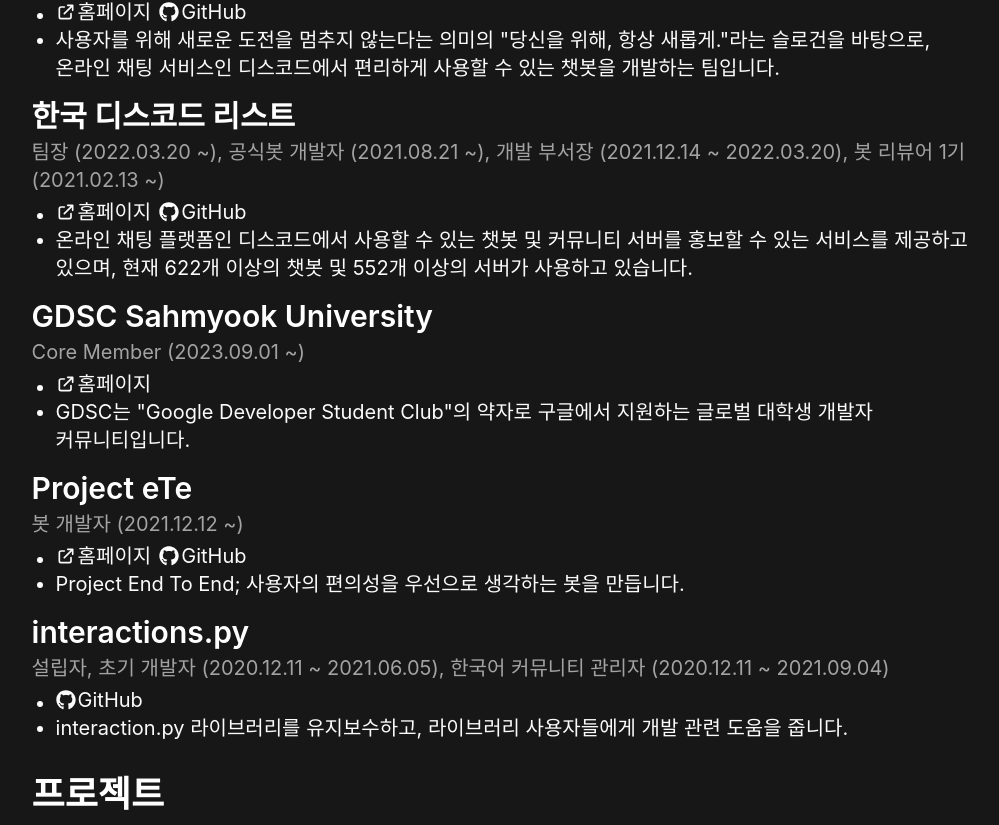
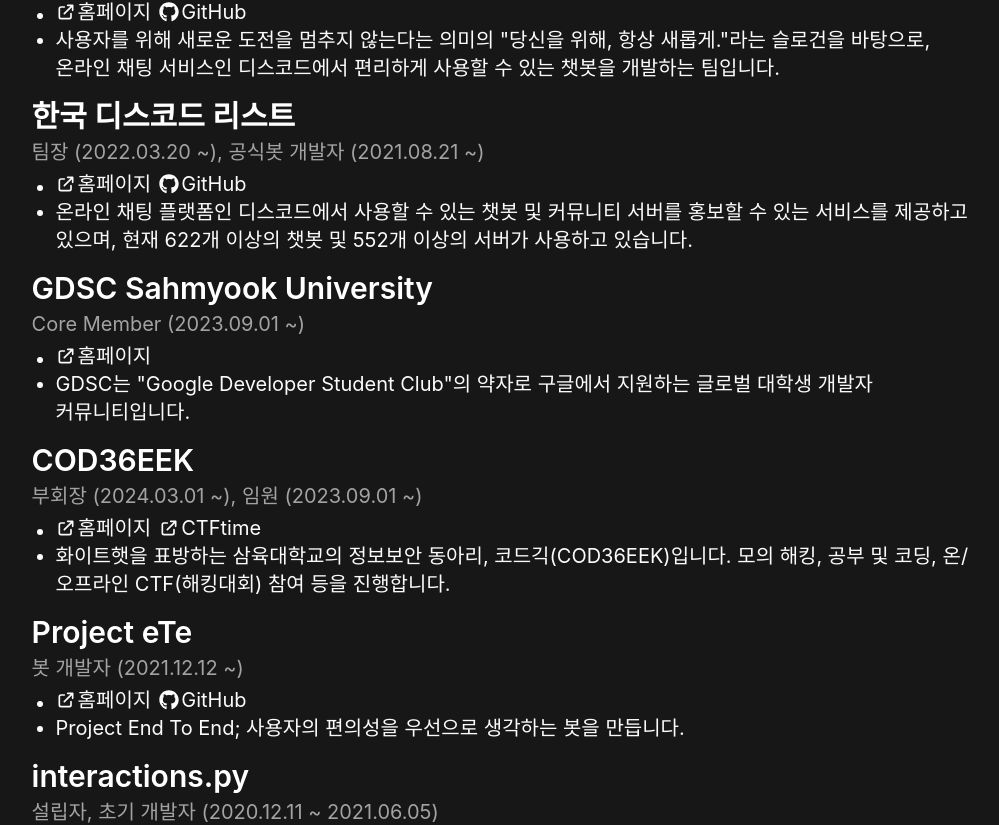
Before and after one commit to eunwoo1104/portfolio, a React (Create React App) app: page / in a window 1280 px wide. Shown: the part 1990-2815 px from the top of the page, without its empty margins (122-1121 px from the left). Built offline with nearby package versions, Linux system fonts and the light colour scheme; a web font is replaced by a local one.

Commit message:
feat: add cod36eek and update resume

```diff
--- a/src/components/Resume.tsx
+++ b/src/components/Resume.tsx
@@ -66,7 +66,7 @@
       },
     ],
     position:
-      "팀장 (2022.03.20 ~), 공식봇 개발자 (2021.08.21 ~), 개발 부서장 (2021.12.14 ~ 2022.03.20), 봇 리뷰어 1기 (2021.02.13 ~)",
+      "팀장 (2022.03.20 ~), 공식봇 개발자 (2021.08.21 ~)",
     description: `온라인 채팅 플랫폼인 디스코드에서 사용할 수 있는 챗봇 및 커뮤니티 서버를 홍보할 수 있는 서비스를 제공하고 있으며, 현재 622개 이상의 챗봇 및 552개 이상의 서버가 사용하고 있습니다.`,
   },
   {
@@ -80,6 +80,23 @@
     ],
     position: "Core Member (2023.09.01 ~)",
     description: `GDSC는 "Google Developer Student Club"의 약자로 구글에서 지원하는 글로벌 대학생 개발자 커뮤니티입니다.`,
+  },
+  {
+    name: "COD36EEK",
+    links: [
+      {
+        name: "홈페이지",
+        url: "https://hello.cod36eek.kr/",
+        id: "external",
+      },
+      {
+        name: "CTFtime",
+        url: "https://ctftime.org/team/270620",
+        id: "external",
+      },
+    ],
+    position: "부회장 (2024.03.01 ~), 임원 (2023.09.01 ~)",
+    description: `화이트햇을 표방하는 삼육대학교의 정보보안 동아리, 코드긱(COD36EEK)입니다. 모의 해킹, 공부 및 코딩, 온/오프라인 CTF(해킹대회) 참여 등을 진행합니다.`,
   },
   {
     name: "Project eTe",
@@ -108,7 +125,7 @@
       },
     ],
     position:
-      "설립자, 초기 개발자 (2020.12.11 ~ 2021.06.05), 한국어 커뮤니티 관리자 (2020.12.11 ~ 2021.09.04)",
+      "설립자, 초기 개발자 (2020.12.11 ~ 2021.06.05)",
     description: `interaction.py 라이브러리를 유지보수하고, 라이브러리 사용자들에게 개발 관련 도움을 줍니다.`,
   },
 ];
```
